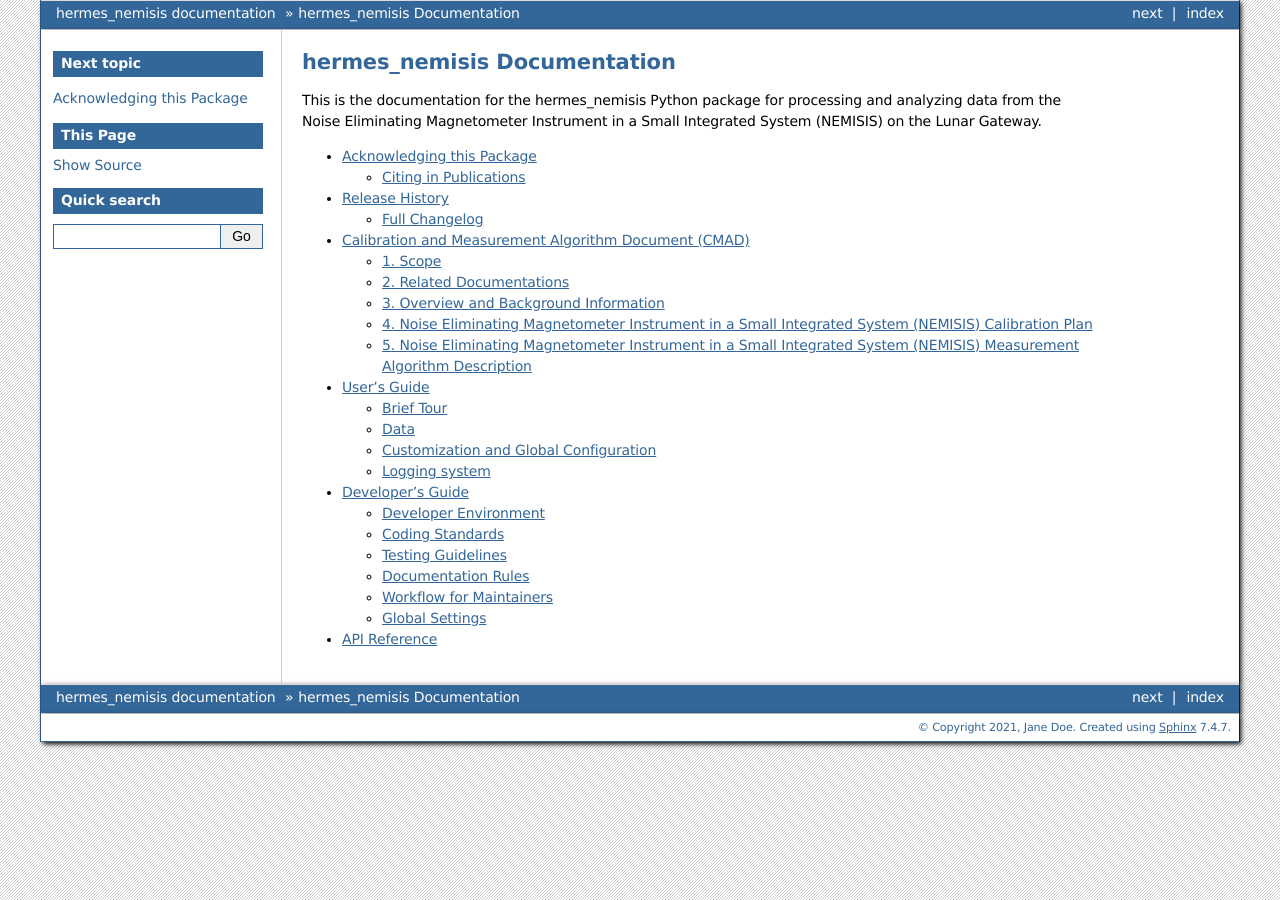
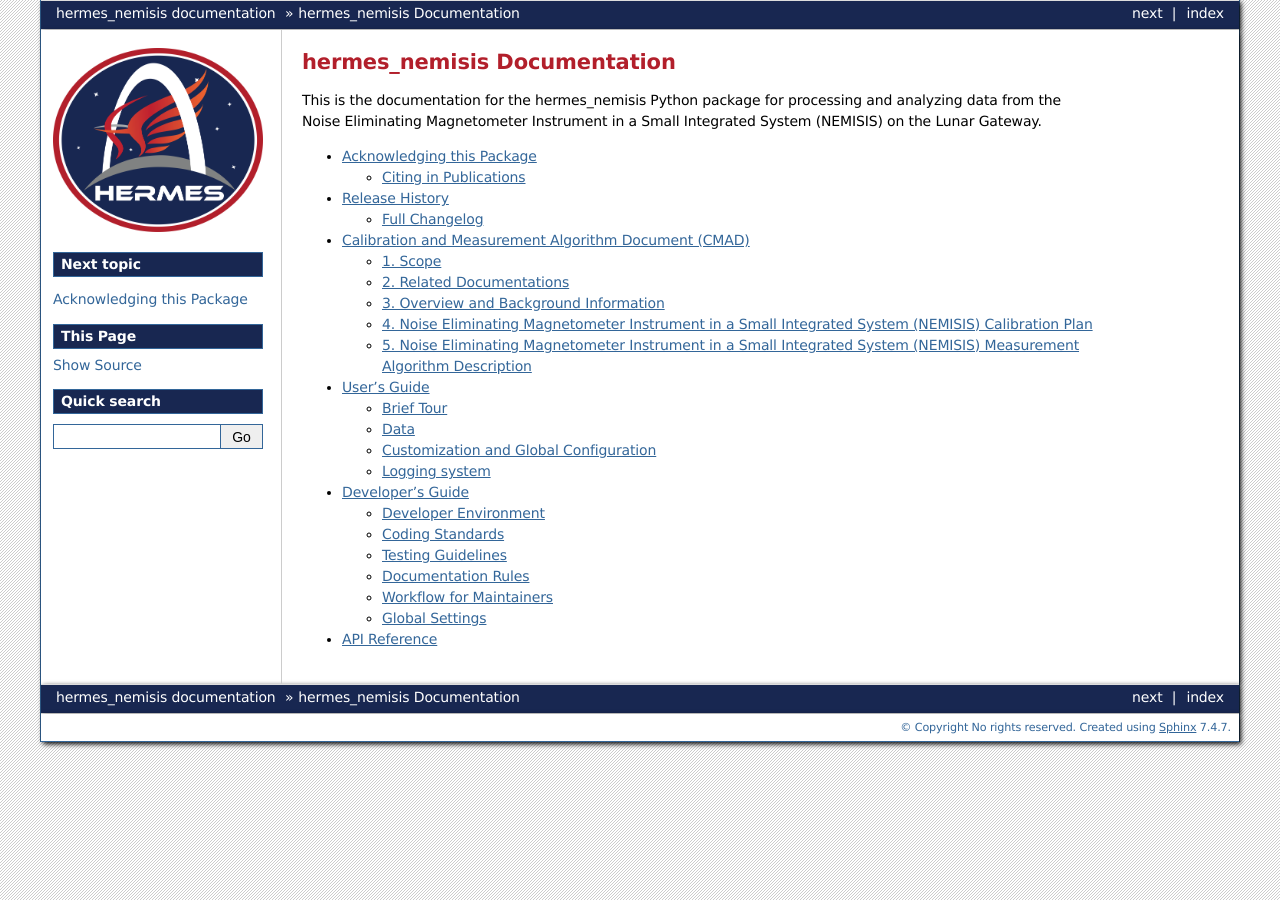
Before and after one commit to HERMES-SOC/hermes_nemisis, a Sphinx documentation site: the page built from docs/index.rst, in a window 1280 px wide. Built offline with Sphinx 7.4.7, drawn with Linux system fonts in a browser that asks for light colours; the version number could not be read and is left out.

Commit message:
added logo

```diff
--- /dev/null
+++ b/docs/_static/css/custom.css
@@ -0,0 +1,18 @@
+
+div.related ul{
+    background-color:#182751 !important;
+}
+
+div.sphinxsidebar h4{
+    border: 1px solid 182751;
+    background-color: #182751;
+}
+
+div.sphinxsidebar h3{
+    border: 1px solid 182751;
+    background-color: #182751;
+}
+
+h1, h2, h3 {
+    color:#b21f2b;
+}
--- a/docs/conf.py
+++ b/docs/conf.py
@@ -12,8 +12,8 @@
 # -- Project information -----------------------------------------------------
 
 project = "hermes_nemisis"
-copyright = "2021, Jane Doe"
-author = "Jane Doe"
+copyright = "No rights reserved"
+author = "The HERMES NEMISIS Team"
 
 # The full version, including alpha/beta/rc tags
 from hermes_nemisis import __version__
@@ -104,7 +104,13 @@
 # The theme to use for HTML and HTML Help pages.  See the documentation for
 # a list of builtin themes.
 html_theme = "bizstyle"
+html_static_path = ['_static']
 
+html_logo = 'logo/hermes_logo.png'
+html_favicon = 'logo/favicon.ico'
+html_css_files = [
+    'css/custom.css',
+]
 # Add any paths that contain custom static files (such as style sheets) here,
 # relative to this directory. They are copied after the builtin static files,
 # so a file named "default.css" will overwrite the builtin "default.css".
```
Also changed, not shown: docs/logo/favicon.ico (added), docs/logo/hermes_logo.png (added).
